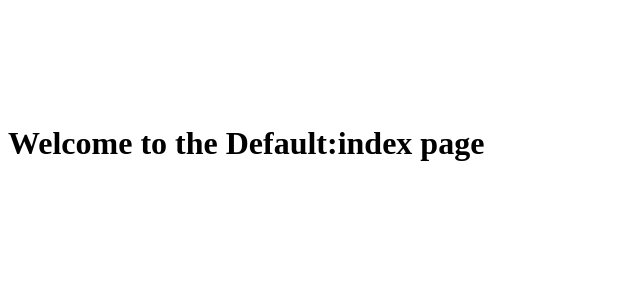
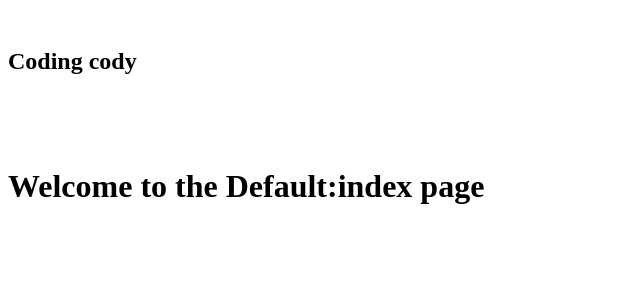
Before and after one commit to matthijsotterloo/Cody, a Symfony app: template hackathon.sydcul.com/src/YCH/SiteBundle/Resources/views/Default/index.html.twig in a window 1280 px wide. Shown: the top 300 px of the page, without its empty margins (0-640 px from the left). Run offline with Twig, Linux system fonts and the light colour scheme; the template is opened without the code that fills it, so the values that code supplies are empty; style sheets or scripts are compiled from the project's sources; some libraries are stand-ins or nearby versions.

Commit message:
Update main.less

```diff
--- a/hackathon.sydcul.com/src/YCH/SiteBundle/Resources/views/base.html.twig
+++ b/hackathon.sydcul.com/src/YCH/SiteBundle/Resources/views/base.html.twig
@@ -26,7 +26,12 @@
         <![endif]-->
 
         <header>
-            <div class="uk-container uk-container-center">
+            <div class="uk-container uk-container-center uk-clearfix">
+                <div class="uk-float-left">
+                    <h2>Coding cody</h2>
+                </div>
+                <div class="uk-float-right">
+                </div>
             </div>
         </header>
 
--- a/hackathon.sydcul.com/web/assets/less/main.less
+++ b/hackathon.sydcul.com/web/assets/less/main.less
@@ -56,7 +56,7 @@ html {
 
 header {
     background: #fff;
-    padding: 2em 0;
+    padding: 1.25em 0;
 }
 
 main {
```
